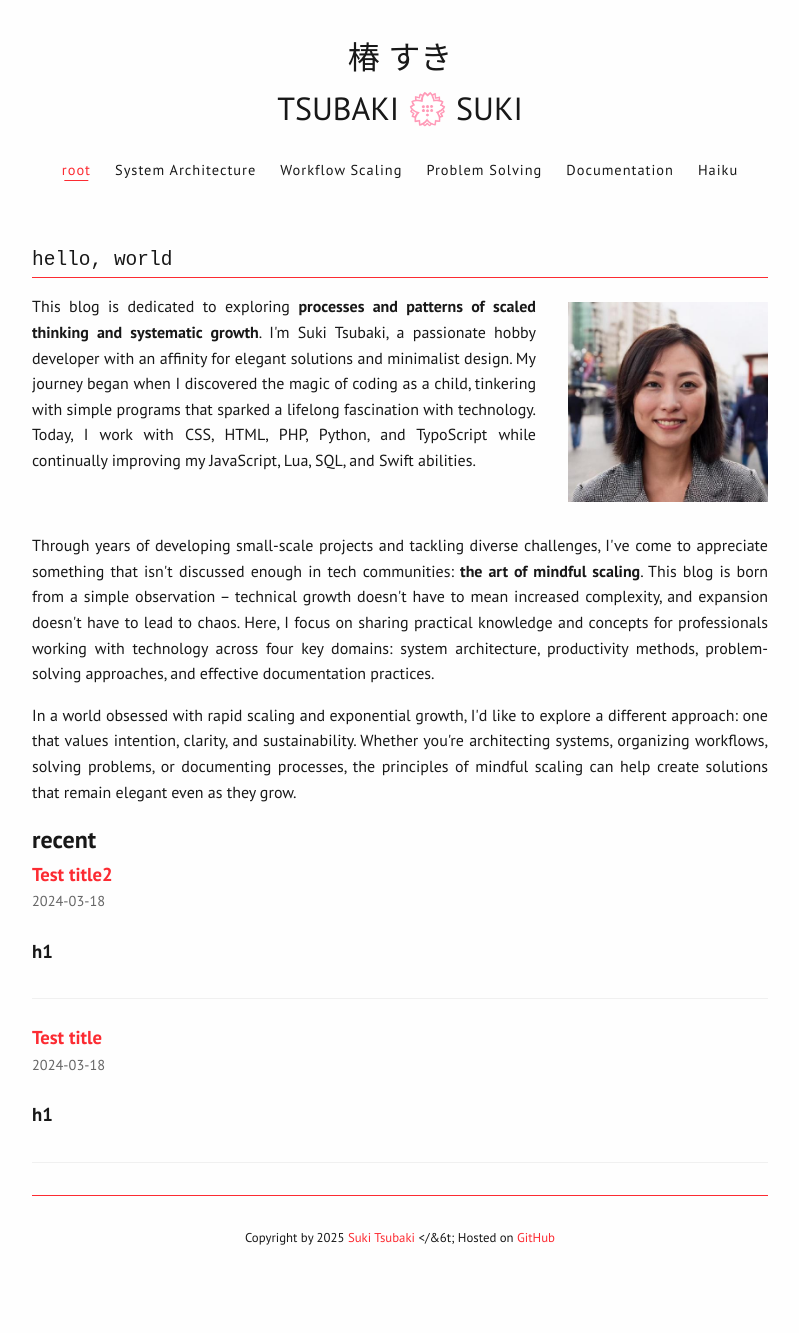
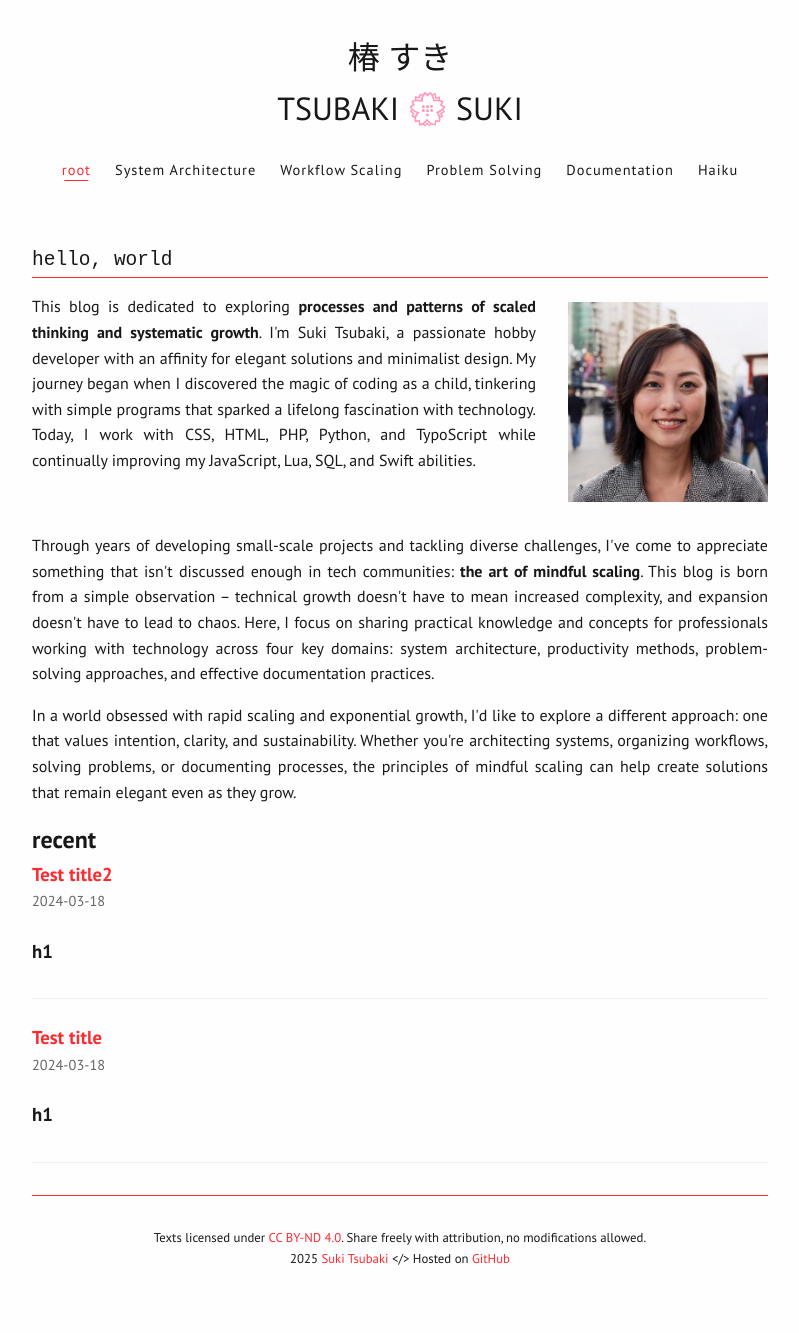
Before and after one commit to sukitsubaki/sukitsubaki.github.io, a Jekyll site: the page built from index.html, in a window 1280 px wide. Shown: the whole page, without its empty margins (240-1039 px from the left). Built offline with Jekyll 4.4.1, drawn with Linux system fonts in a browser that asks for light colours.

Commit message:
Update default.html

```diff
--- a/_layouts/default.html
+++ b/_layouts/default.html
@@ -27,7 +27,8 @@
     </main>
 
     <footer>
-        <p>Copyright by {{ site.time | date: '%Y' }} <a href="https://github.com/sukitsubaki" target="_blank">{{ site.author }}</a> &lt;/&6t; Hosted on <a href="https://github.com/sukitsubaki/sukitsubaki.github.io" target="_blank">GitHub</a></p>
+        <p>Texts licensed under <a href="https://creativecommons.org/licenses/by-nd/4.0/" target="_blank">CC BY-ND 4.0</a>. Share freely with attribution, no modifications allowed.<br>
+            {{ site.time | date: '%Y' }} <a href="https://github.com/sukitsubaki" target="_blank">{{ site.author }}</a> &lt;/&gt; Hosted on <a href="https://github.com/sukitsubaki/sukitsubaki.github.io" target="_blank">GitHub</a></p>
     </footer>
 </body>
 </html>
```
